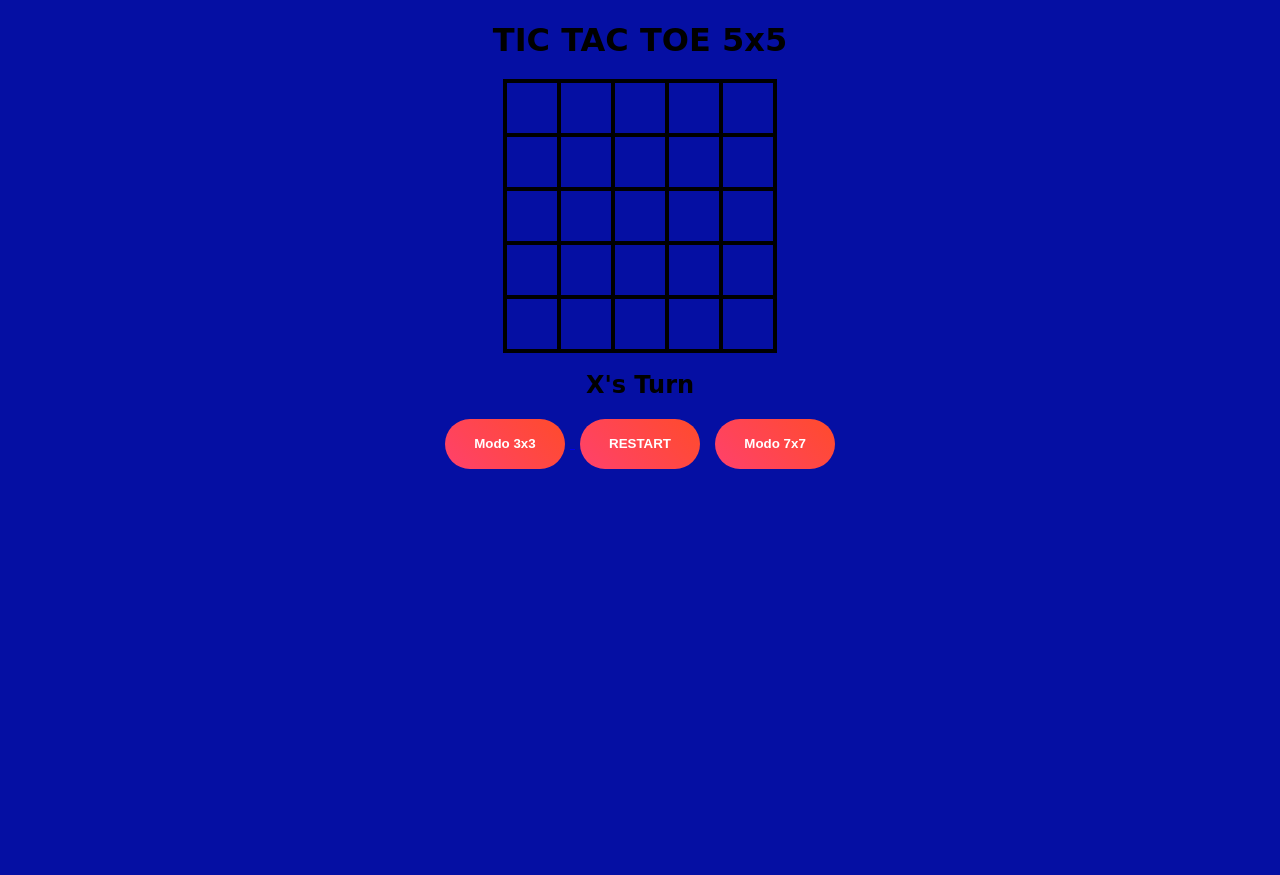
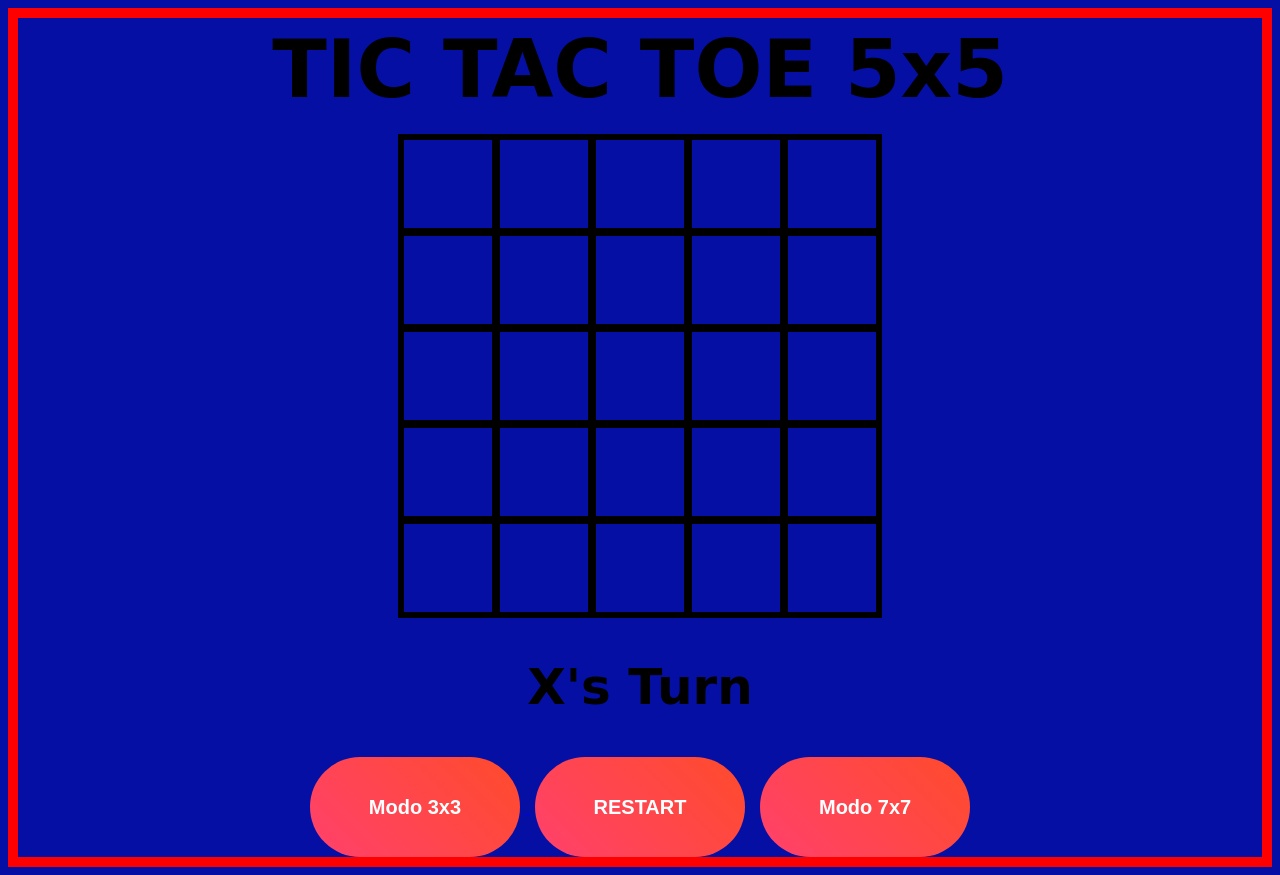
Before and after one commit to GtDaniel30/LLMM-PF-VIDEOJOC-Daniel, a PHP site: page /5x5.html in a window 1280 px wide. Before the commit the page ends 469 px from the top, so only its background shows below. Run offline with PHP 8.4, Linux system fonts and the light colour scheme.

```diff
--- a/styles.css
+++ b/styles.css
@@ -3,10 +3,10 @@ body {
 }
 
 button {
-    width: 120px;
-    height: 50px;
+    width: 210px;
+    height: 100px;
     background: linear-gradient(45deg, #ff416c, #ff4b2b);
-    border-radius: 30px;
+    border-radius: 50px;
     color: white;
     border: none;
     font-weight: bold;
@@ -14,6 +14,17 @@ button {
     transition: 0.3s;
     margin-left: 5px;
     margin-right: 5px;
+    font-size: 20px;
+}
+
+h1{
+    margin-top: 5px;
+    margin-bottom: 10px;
+    font-size: 80px;
+}
+
+h2{
+    font-size: 50px;
 }
 
 button:hover {
@@ -24,11 +35,11 @@ button:hover {
 }
 
 .celda {
-    width: 75px;
-    height: 75px;
-    border: 3px solid;
+    width: 150px;
+    height: 150px;
+    border: 5px solid;
     box-shadow: 0 0 0 2px;
-    font-size: 50px;
+    font-size: 100px;
     cursor: pointer;
     transition: transform 0.2s ease;
 }
@@ -42,6 +53,7 @@ button:hover {
 #Juego {
     font-family: "Permanent Marker", cursive;
     text-align: center;
+    border: 10px solid red;
 }
 
 #Celdas {
@@ -74,13 +86,13 @@ button:hover {
 }
 
 .celda5x5 {
-    width: 50px;
-    height: 50px;
-    border: 2px solid;
+    width: 88px;
+    height: 88px;
+    border: 4px solid;
     box-shadow: 0 0 0 2px;
     cursor: pointer;
     transition: transform 0.2s ease;
-    font-size: 40px;
+    font-size: 75px;
 }
 
 .celda5x5:hover {
@@ -112,13 +124,13 @@ button:hover {
 }
 
 .celda7x7 {
-    width: 50px;
-    height: 50px;
-    border: 2px solid;
+    width: 90px;
+    height: 90px;
+    border: 4px solid;
     box-shadow: 0 0 0 2px;
     cursor: pointer;
     transition: transform 0.2s ease;
-    font-size: 40px;
+    font-size: 75px;
 }
 
 .celda7x7:hover {
```
